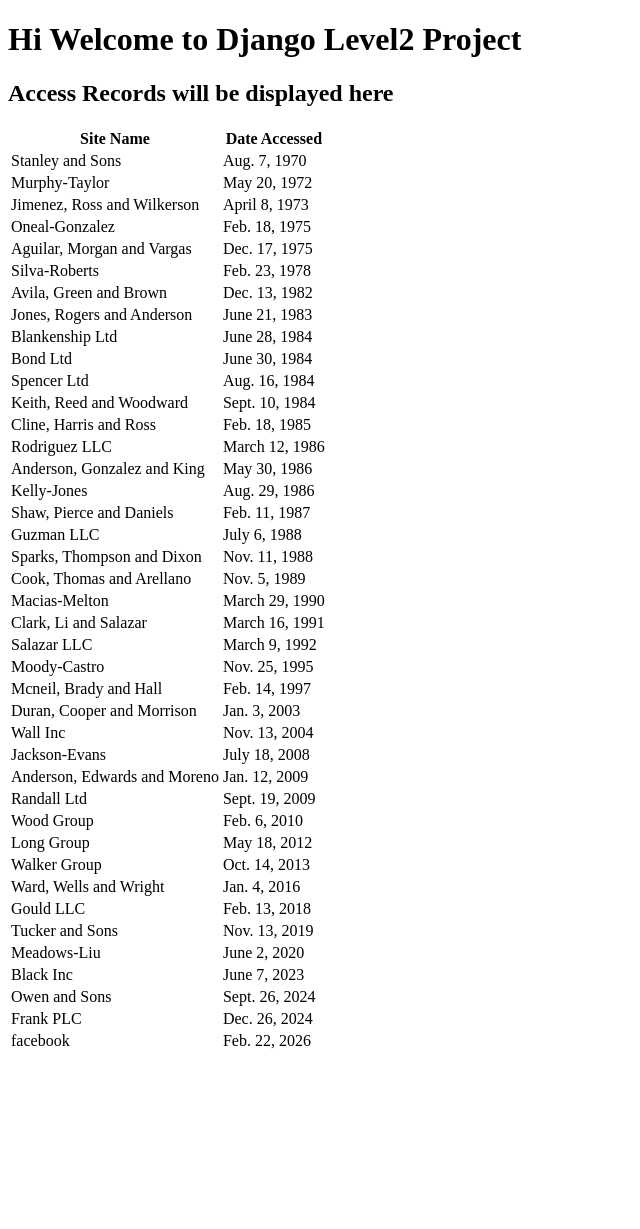
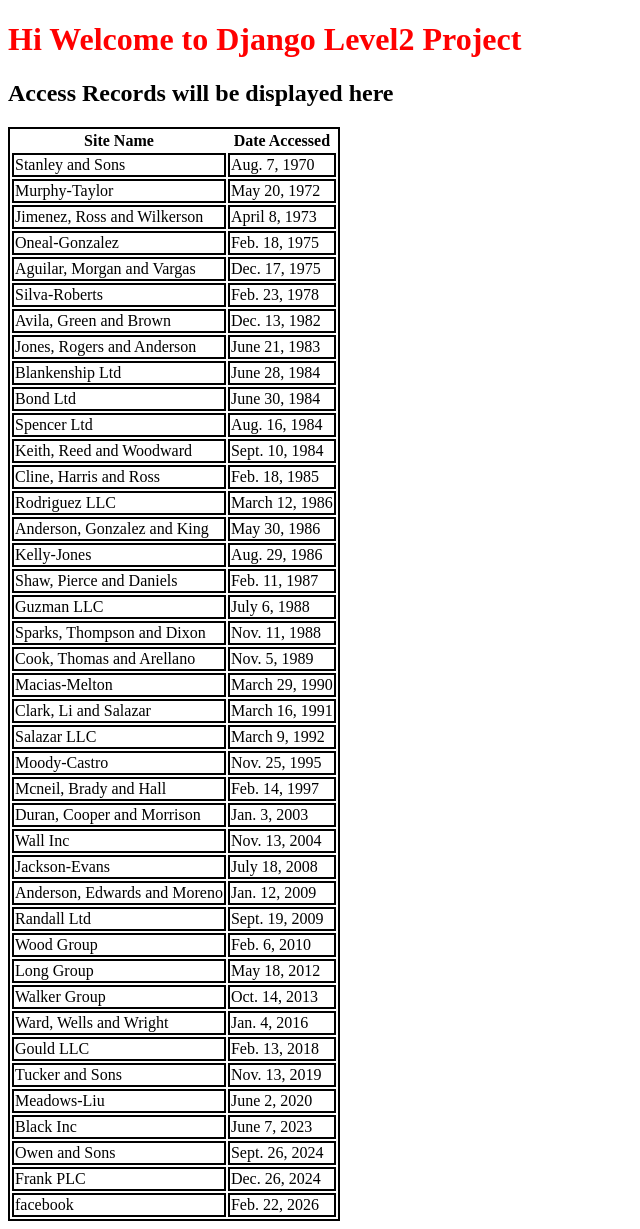
Before and after one commit to pankajkushw/DjangoProject, a Django app: page / in a window 1280 px wide. Shown: the whole page, without its empty margins (0-640 px from the left). Before the commit the page ends 1049 px from the top, so only its background shows below. Run offline with Django 5.2, Linux system fonts and the light colour scheme; data comes from the database, SQL or seed files in the repository.

Commit message:
css added in app folder and manage using static file upload.

```diff
--- /dev/null
+++ b/level1_project/first_app/static/first_app/css/mystyle.css
@@ -0,0 +1,7 @@
+h1 {
+    color: red;
+}
+
+table, tr, td{
+    border: 2px solid black
+}
--- a/level1_project/level1_project/settings.py
+++ b/level1_project/level1_project/settings.py
@@ -15,7 +15,6 @@ from pathlib import Path
 # Build paths inside the project like this: BASE_DIR / 'subdir'.
 BASE_DIR = Path(__file__).resolve().parent.parent
 TEMPLATES_DIR = BASE_DIR / "templates"
-
 
 # Quick-start development settings - unsuitable for production
 # See https://docs.djangoproject.com/en/6.0/howto/deployment/checklist/
--- a/level1_project/templates/first_app/index.html
+++ b/level1_project/templates/first_app/index.html
@@ -5,7 +5,7 @@
     <meta charset="UTF-8">
     <meta name="viewport" content="width=device-width, initial-scale=1.0">
     <title>Django Level2</title>
-    <link rel="stylesheet" href="{% static 'static/css/mystyle.css' %}"/>
+    <link rel="stylesheet" href="{% static '\first_app\css\mystyle.css'%}"/>
 </head>
 <body>
     <h1> Hi Welcome to Django Level2 Project </h1>
```
Also changed, not shown: level1_project/static/css/mystyle.css (deleted).
